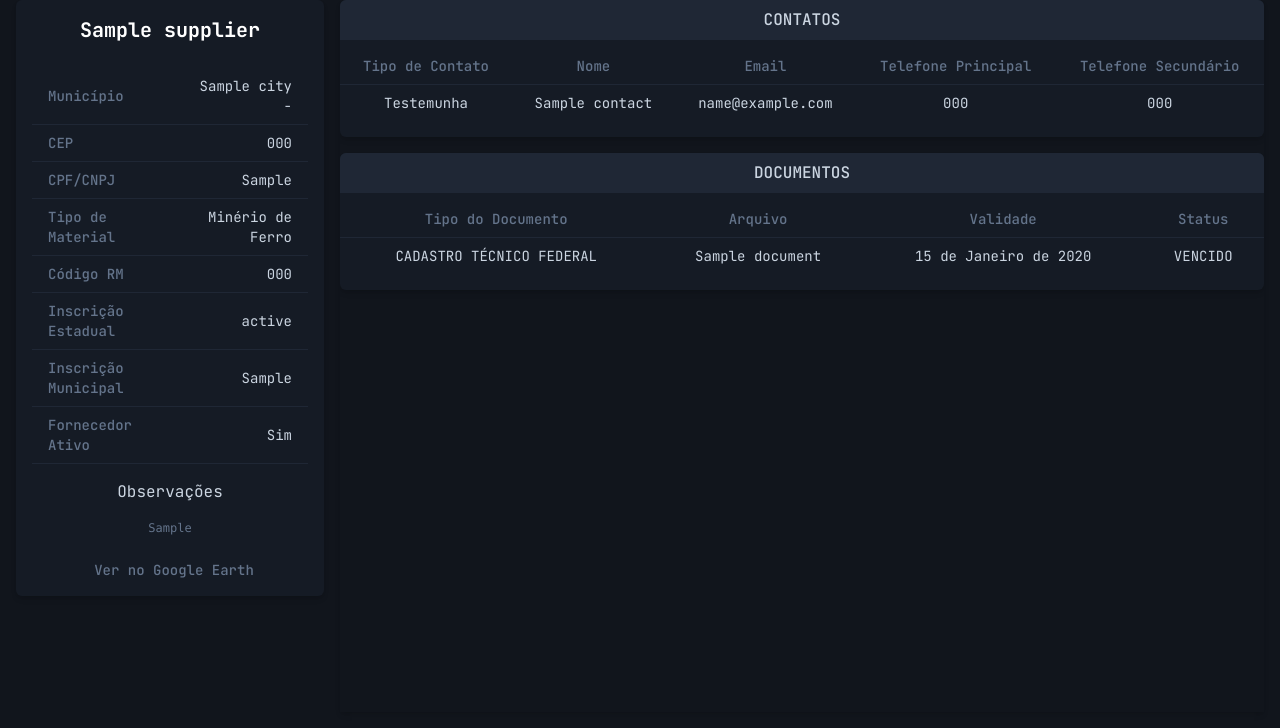
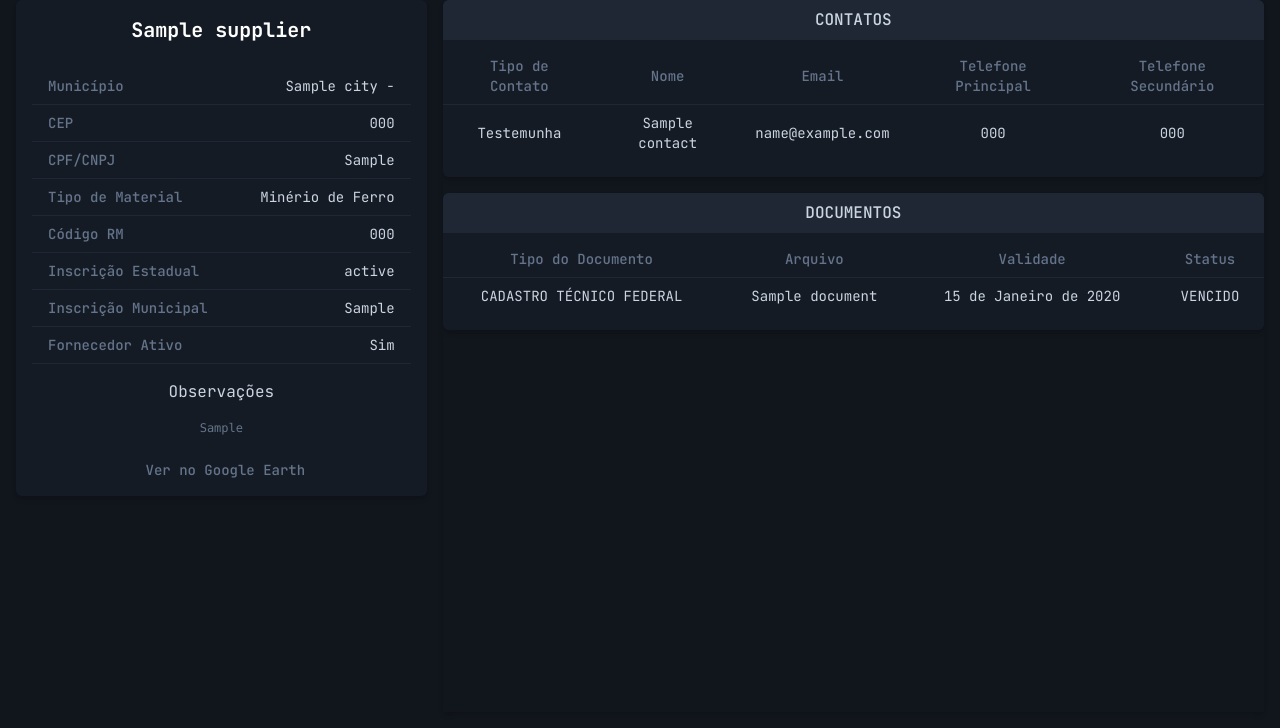
Before and after one commit to andrelopes-code/gelfsid-app, a Django app: page /supplier/1/ in a window 1280 px wide. Shown: the part 72-800 px from the top of the page. Run offline with Django 5.2, Linux system fonts and the light colour scheme; data comes from the database, SQL or seed files in the repository; tables that the repository leaves empty hold one stand-in row (values such as "Sample post"); parts of the project's set-up code (start-up, migrations or seed data) failed here and were passed over; some libraries are stand-ins or nearby versions.

Commit message:
mudança no css da pagina de detalhes de fornecedor

```diff
--- a/gelfmp/models.py
+++ b/gelfmp/models.py
@@ -204,18 +204,7 @@ class Document(BaseModel):
 
         super().delete(*args, **kwargs)
 
-    def save(self, *args, **kwargs):
-        # Deleta o documento antigo se caso ao
-        # atualizar seja um arquivo de mesmo nome
-        if self.pk:
-            try:
-                old_file = Document.objects.get(pk=self.pk).file
-                if old_file and old_file.name != self.file.name:
-                    if os.path.isfile(old_file.path):
-                        os.remove(old_file.path)
-            except Document.DoesNotExist:
-                pass
-
+    def clean(self):
         # Caso não seja informado um nome de exibição
         # usar o próprio nome do arquivo
         if not self.name:
@@ -229,6 +218,20 @@ class Document(BaseModel):
             and self.document_type != DocumentType.OTHER
         ):
             self.validity = dtutils.extract_date_from_text(self.filename)
+
+        return super().clean()
+
+    def save(self, *args, **kwargs):
+        # Deleta o documento antigo se caso ao
+        # atualizar seja um arquivo de mesmo nome
+        if self.pk:
+            try:
+                old_file = Document.objects.get(pk=self.pk).file
+                if old_file and old_file.name != self.file.name:
+                    if os.path.isfile(old_file.path):
+                        os.remove(old_file.path)
+            except Document.DoesNotExist:
+                pass
 
         return super().save(*args, **kwargs)
 
--- a/static/css/style.css
+++ b/static/css/style.css
@@ -821,6 +821,22 @@ video {
   width: 100vw;
 }
 
+.w-2\/5{
+  width: 40%;
+}
+
+.w-3\/5{
+  width: 60%;
+}
+
+.w-2\/6{
+  width: 33.333333%;
+}
+
+.w-4\/6{
+  width: 66.666667%;
+}
+
 .min-w-\[33vw\]{
   min-width: 33vw;
 }
--- a/templates/supplier/index.html
+++ b/templates/supplier/index.html
@@ -20,10 +20,10 @@
         <!-- MAIN -->
         <main class="flex flex-1 gap-4 bg-dark px-4 pb-4 overflow-hidden">
             <!-- ASIDE -->
-            <aside class="flex flex-col w-1/4 h-fit">
+            <aside class="flex flex-col w-2/6 h-fit">
                 {% include "supplier/partials/supplier_aside_info.html" with supplier=supplier %}
             </aside>
-            <div class="flex flex-col gap-4 shadow-md w-3/4 h-full max-h-full overflow-y-auto">
+            <div class="flex flex-col gap-4 shadow-md w-4/6 h-full max-h-full overflow-y-auto">
                 <!-- INFORMAÇÕES BANCÁRIAS -->
                 {% include "supplier/partials/supplier_bank_details.html" with supplier=supplier %}
                 <!-- CONTATOS -->
```
